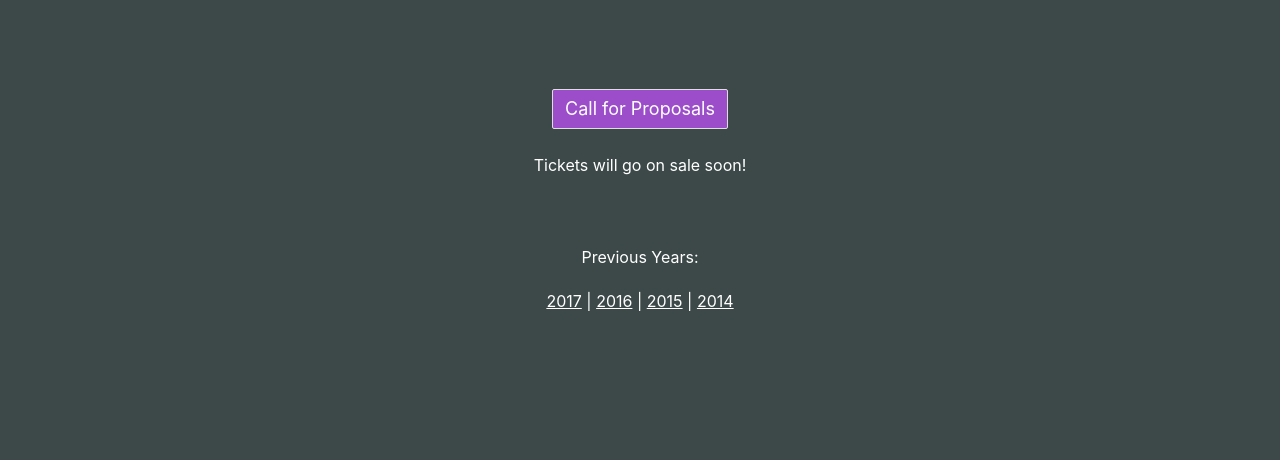
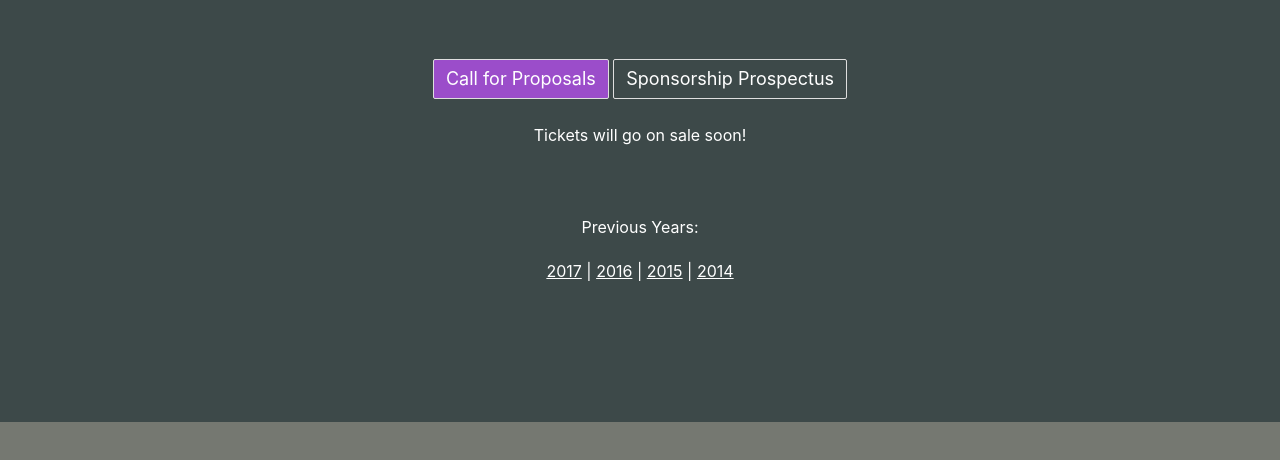
Before and after one commit to techlahoma/thunderplains-2018, a website built with Parcel: page src/index.html in a window 1280 px wide. Shown: the part 378-838 px from the top of the page. After the commit the page ends 800 px from the top, so only its background shows below. Built offline with nearby package versions, Linux system fonts and the light colour scheme; files whose address does not match are found by name.

Commit message:
Add Sponsorship Prospectus to website as PDF

```diff
--- a/src/css/main.scss
+++ b/src/css/main.scss
@@ -8,6 +8,9 @@ $topnav-link-color-hover: #e793ff;
 /**
  * Globabl styles
  */
+body {
+  background-color: #757871;
+}
 a {
   text-decoration: underline;
 }
@@ -56,7 +59,7 @@ a {
 .intro {
     background: url('../img/header-bg.jpg') #3d4949 bottom center no-repeat;
     background-size: cover;
-    height: 100vh;
+    height: calc(100vh - 61px);
     display: flex;
     justify-content: center;
     align-items: center;
@@ -65,4 +68,22 @@ a {
   a {
     color: white;
   }
+
+  .btn {
+    background-color: transparent;
+
+    &:hover, &:active {
+      border-color: #dedede;
+    }
+
+    &.btn-primary {
+      background: $btn-primary-bg;
+      border-color: #dedede;
+
+      &:hover, &:active {
+        background: lighten($btn-primary-bg, 5%);
+        border-color: #dedede;
+      }
+    }
+  }
 }
--- a/src/index.html
+++ b/src/index.html
@@ -35,7 +35,10 @@
             <br />
             <br />
             <br />
-            <div><a class="btn btn-primary btn-lg" href="https://cfp.techlahoma.org/events/thunderplains-2018">Call for Proposals</a></div>
+            <div>
+              <a class="btn btn-primary btn-lg" href="https://cfp.techlahoma.org/events/thunderplains-2018">Call for Proposals</a>
+              <a class="btn btn-lg" href="files/2018-ThunderPlains-Sponsorship-Prospectus.pdf">Sponsorship Prospectus</a>
+            </div>
 
             <br />
             <p>Tickets will go on sale soon!</p>
```
Also changed, not shown: 1 other file.
